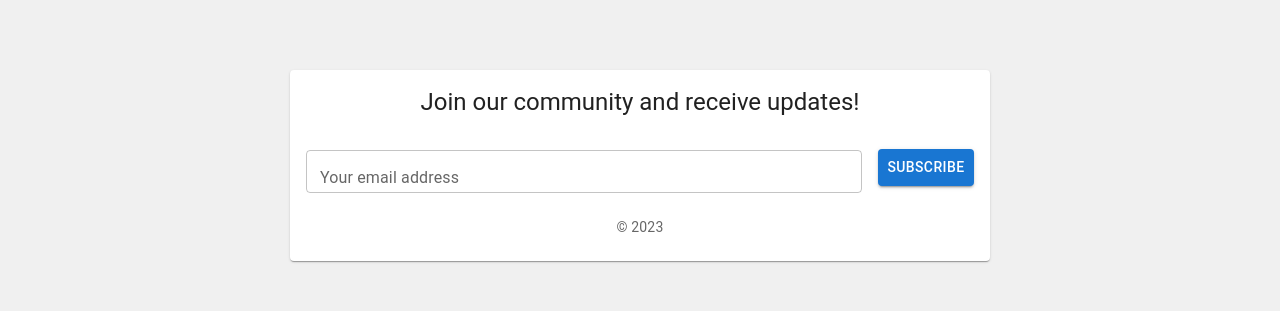
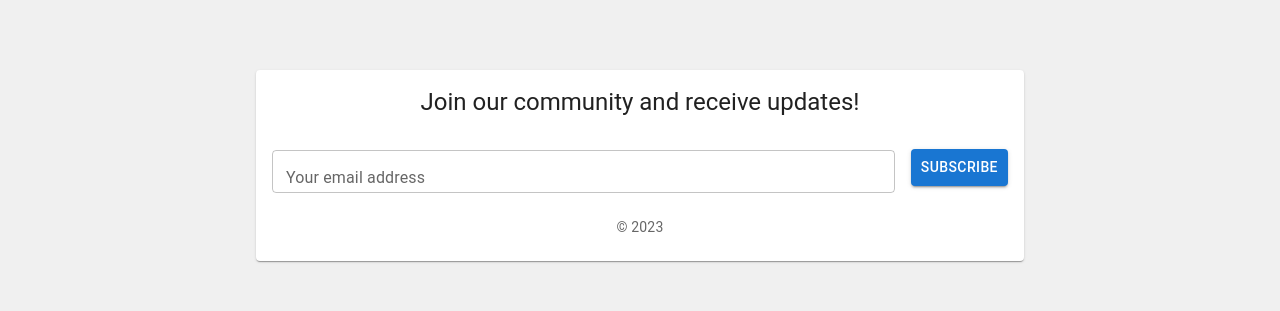
Before and after one commit to aman-kumar29/News-Aggregator, a React (Create React App) app: page / in a window 1280 px wide. Shown: the part 1124-1435 px from the top of the page. Built offline with nearby package versions, Linux system fonts and the light colour scheme; no server answers.

Commit message:
Update Subscribe.jsx

```diff
--- a/src/components/Subscribe.jsx
+++ b/src/components/Subscribe.jsx
@@ -4,7 +4,7 @@ import { Card, CardContent, Typography, TextField, Button, Box } from '@mui/mate
 function Subscribe() {
   return (
     <Box sx={{ display: 'flex', justifyContent: 'center', alignItems: 'center', minHeight: '50vh' }}>
-      <Card sx={{ width: '70%', minWidth: 500, maxWidth: 700 }}> {/* Responsive width */}
+      <Card sx={{width: '60%', '@media (max-width: 1200px)': { width: '60%'},'@media (max-width: 768px)': {width: '90%'}}}>
         <CardContent>
           <Typography variant="h5" sx={{ mb: 2 }}>
             Join our community and receive updates!
```
